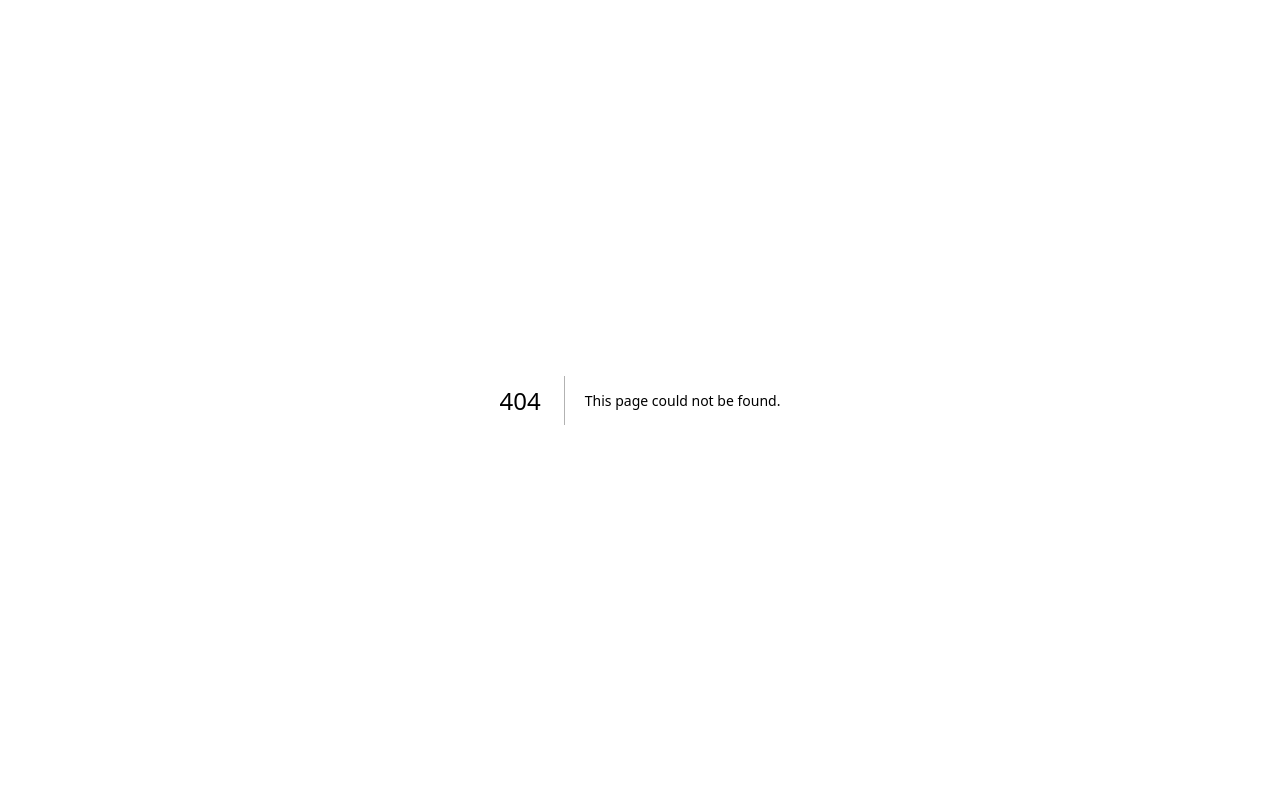
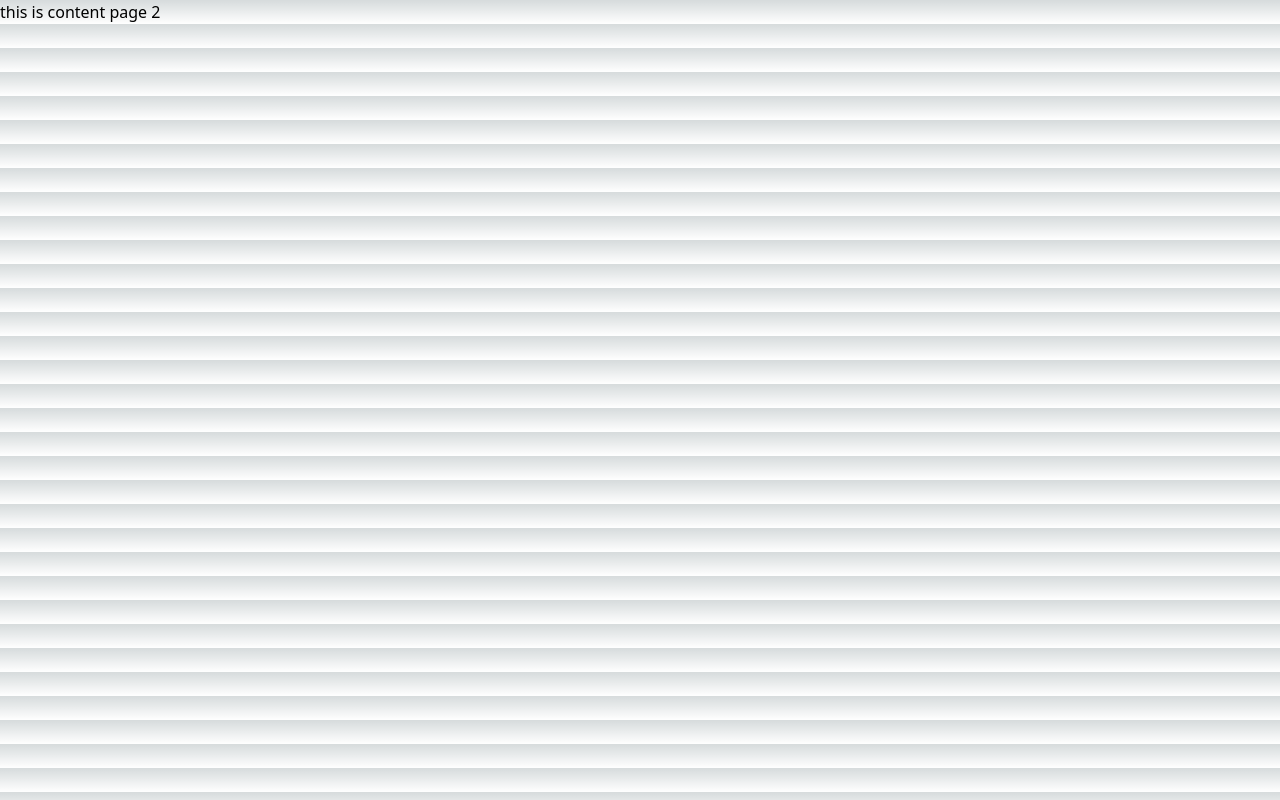
Before and after one commit to flaflaflash/cf-pages-starter, a Next.js app: page /content-nocache in a window 1280 px wide. Before the commit this address had no page. Built offline with nearby package versions, Linux system fonts and the light colour scheme.

Commit message:
feat: add content no cache page

```diff
--- /dev/null
+++ b/src/pages/content-nocache/index.tsx
@@ -0,0 +1,22 @@
+import { GetServerSideProps } from "next";
+
+export const config = {
+	runtime: 'experimental-edge',
+};
+export default function Content() {
+  return <div className="container">this is content page 2</div>;
+}
+
+export const getServerSideProps: GetServerSideProps = async ({
+  locale,
+  req,
+  res,
+  query,
+}) => {
+  const isDark = !!req.cookies.is_night
+  return {
+    props: {
+      isDark,
+    },
+  };
+};
```
